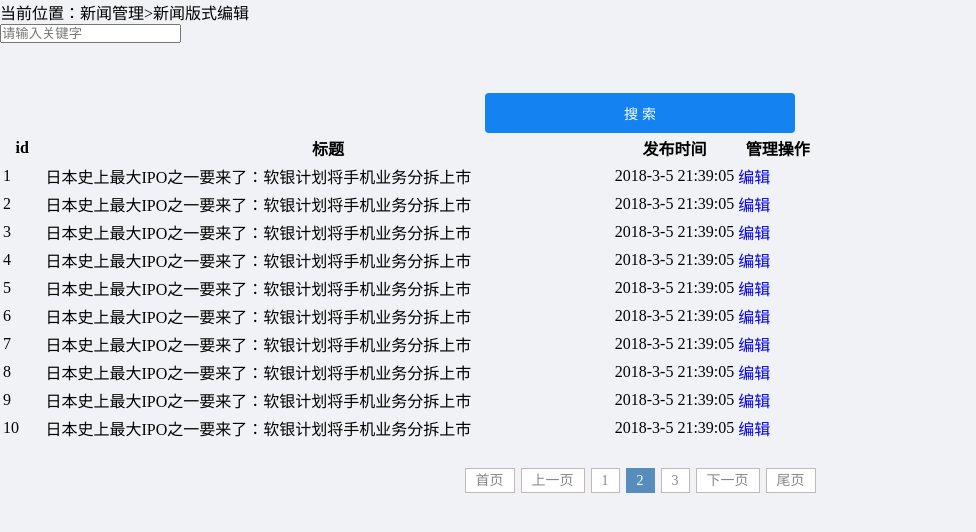
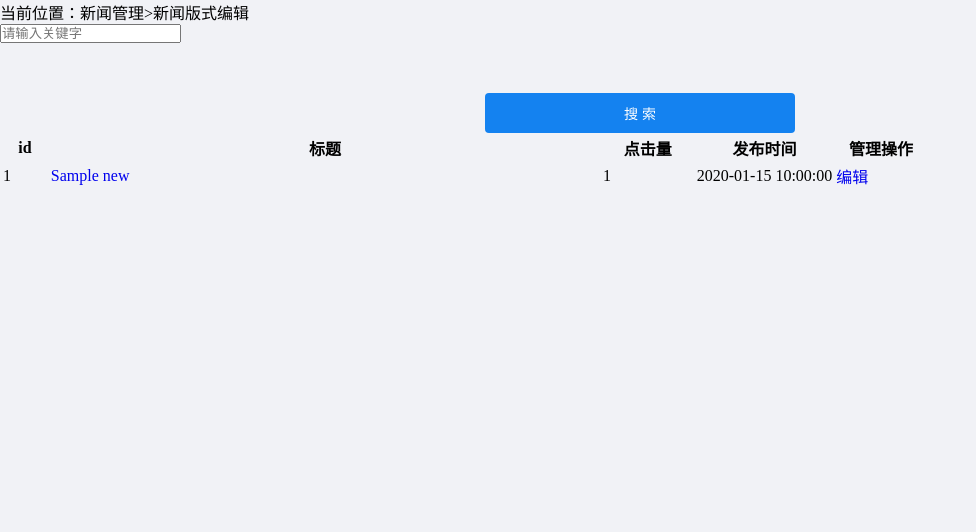
Before and after one commit to lurenxiaozhou/programming, a Flask app: page /admin/news_edit in a window 1280 px wide. Shown: the top 532 px of the page, without its empty margins (0-976 px from the left). Run offline with Flask 2, Linux system fonts and the light colour scheme; the visitor is signed in with stand-in values (Sample User, id 1); tables that the repository leaves empty hold one stand-in row (values such as "Sample post"); parts of the project's set-up code (start-up, migrations or seed data) failed here and were passed over; some libraries are stand-ins or nearby versions.

Commit message:
新闻板式编前端

```diff
--- a/info/templates/admin/news_edit.html
+++ b/info/templates/admin/news_edit.html
@@ -23,90 +23,22 @@
         <table class="common_table">
             <tr>
                 <th width="5%">id</th>
-					<th width="70%">标题</th>
+                <th width="60%">标题</th>
+                <th width="10%">点击量</th>
                 <th width="15%">发布时间</th>
                 <th width="10%">管理操作</th>
             </tr>
+            {% for news in data.news_list %}
                 <tr>
-					<td>1</td>
-					<td class="tleft">日本史上最大IPO之一要来了：软银计划将手机业务分拆上市</td>
-					<td>2018-3-5 21:39:05</td>
+                    <td>{{ news.id }}</td>
+                    <td class="tleft"><a href="/news/{{ news.id }}" target="_blank">{{ news.title }}</a></td>
+                    <td>{{ news.clicks }}</td>
+                    <td>{{ news.create_time }}</td>
                     <td>
-						<a href="news_edit_detail.html" class="edit">编辑</a>
+                        <a href="#" class="edit">编辑</a>
                     </td>
                 </tr>
-				<tr>
-					<td>2</td>
-					<td class="tleft">日本史上最大IPO之一要来了：软银计划将手机业务分拆上市</td>
-					<td>2018-3-5 21:39:05</td>
-					<td>
-						<a href="news_edit_detail.html" class="edit">编辑</a>
-					</td>
-				</tr>
-				<tr>
-					<td>3</td>
-					<td class="tleft">日本史上最大IPO之一要来了：软银计划将手机业务分拆上市</td>
-					<td>2018-3-5 21:39:05</td>
-					<td>
-						<a href="news_edit_detail.html" class="edit">编辑</a>
-					</td>
-				</tr>
-				<tr>
-					<td>4</td>
-					<td class="tleft">日本史上最大IPO之一要来了：软银计划将手机业务分拆上市</td>
-					<td>2018-3-5 21:39:05</td>
-					<td>
-						<a href="news_edit_detail.html" class="edit">编辑</a>
-					</td>
-				</tr>
-				<tr>
-					<td>5</td>
-					<td class="tleft">日本史上最大IPO之一要来了：软银计划将手机业务分拆上市</td>
-					<td>2018-3-5 21:39:05</td>
-					<td>
-						<a href="news_edit_detail.html" class="edit">编辑</a>
-					</td>
-				</tr>
-				<tr>
-					<td>6</td>
-					<td class="tleft">日本史上最大IPO之一要来了：软银计划将手机业务分拆上市</td>
-					<td>2018-3-5 21:39:05</td>
-					<td>
-						<a href="news_edit_detail.html" class="edit">编辑</a>
-					</td>
-				</tr>
-				<tr>
-					<td>7</td>
-					<td class="tleft">日本史上最大IPO之一要来了：软银计划将手机业务分拆上市</td>
-					<td>2018-3-5 21:39:05</td>
-					<td>
-						<a href="news_edit_detail.html" class="edit">编辑</a>
-					</td>
-				</tr>
-				<tr>
-					<td>8</td>
-					<td class="tleft">日本史上最大IPO之一要来了：软银计划将手机业务分拆上市</td>
-					<td>2018-3-5 21:39:05</td>
-					<td>
-						<a href="news_edit_detail.html" class="edit">编辑</a>
-					</td>
-				</tr>
-				<tr>
-					<td>9</td>
-					<td class="tleft">日本史上最大IPO之一要来了：软银计划将手机业务分拆上市</td>
-					<td>2018-3-5 21:39:05</td>
-					<td>
-						<a href="news_edit_detail.html" class="edit">编辑</a>
-					</td>
-				</tr>
-				<tr>
-					<td>10</td>
-					<td class="tleft">日本史上最大IPO之一要来了：软银计划将手机业务分拆上市</td>
-					<td>2018-3-5 21:39:05</td>
-					<td>
-						<a href="news_edit_detail.html" class="edit">编辑</a>
-					</td>
-				</tr>
+            {% endfor %}
         </table>
 		</div>
 
@@ -117,10 +49,10 @@
         <script>
 			$(function() {
 				$("#pagination").pagination({
-					currentPage: 2,
-					totalPage: 3,
+					currentPage: {{ data.current_page }},
+					totalPage: {{ data.total_page }},
 					callback: function(current) {
-					    alert('ok!');
+					    window.location = '/admin/news_edit?p=' + current;
 					}
 				});
 			});
```
Also changed, not shown: 1 other file. Lines whose indentation alone changed are shown as unchanged.
